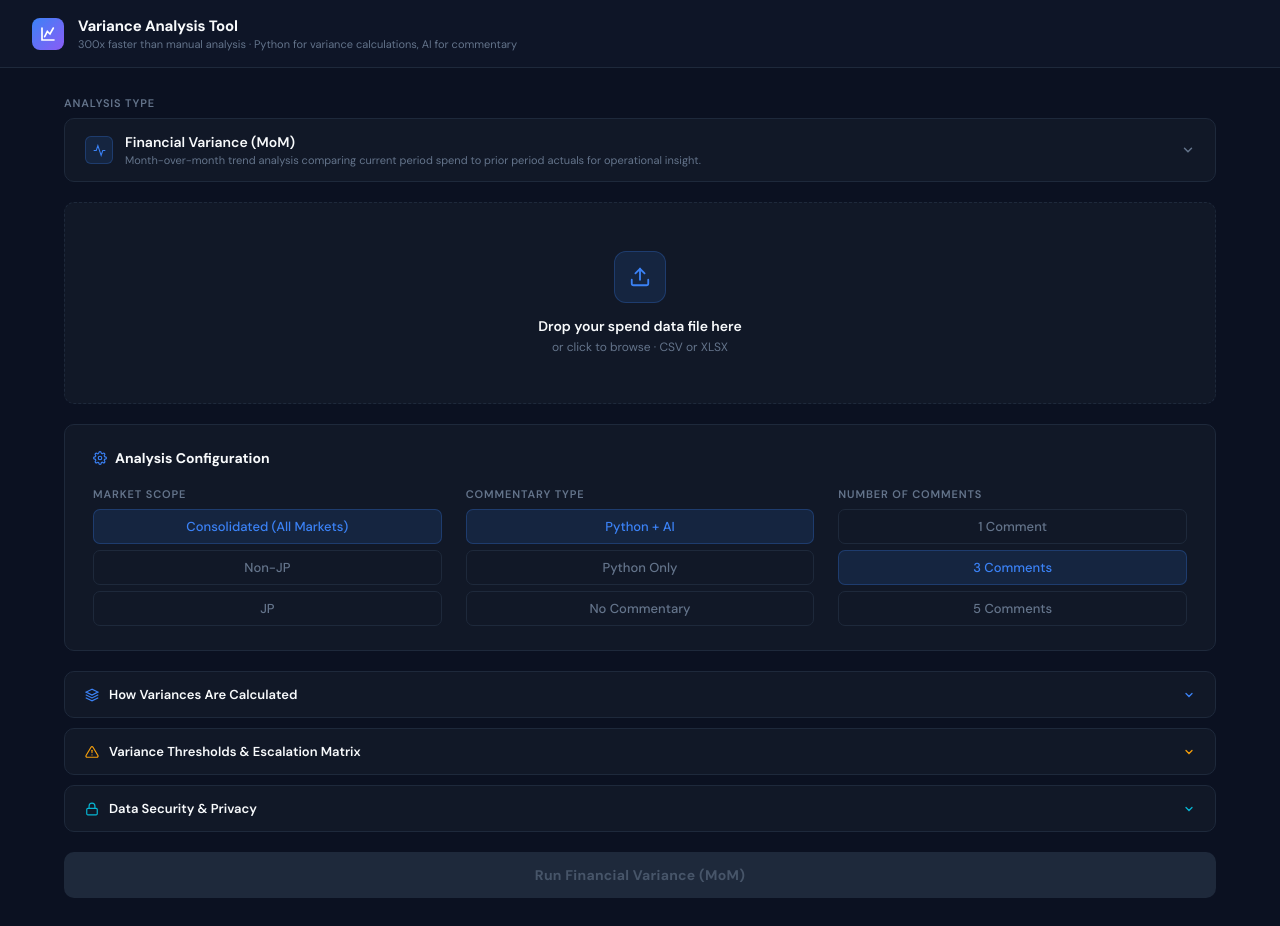
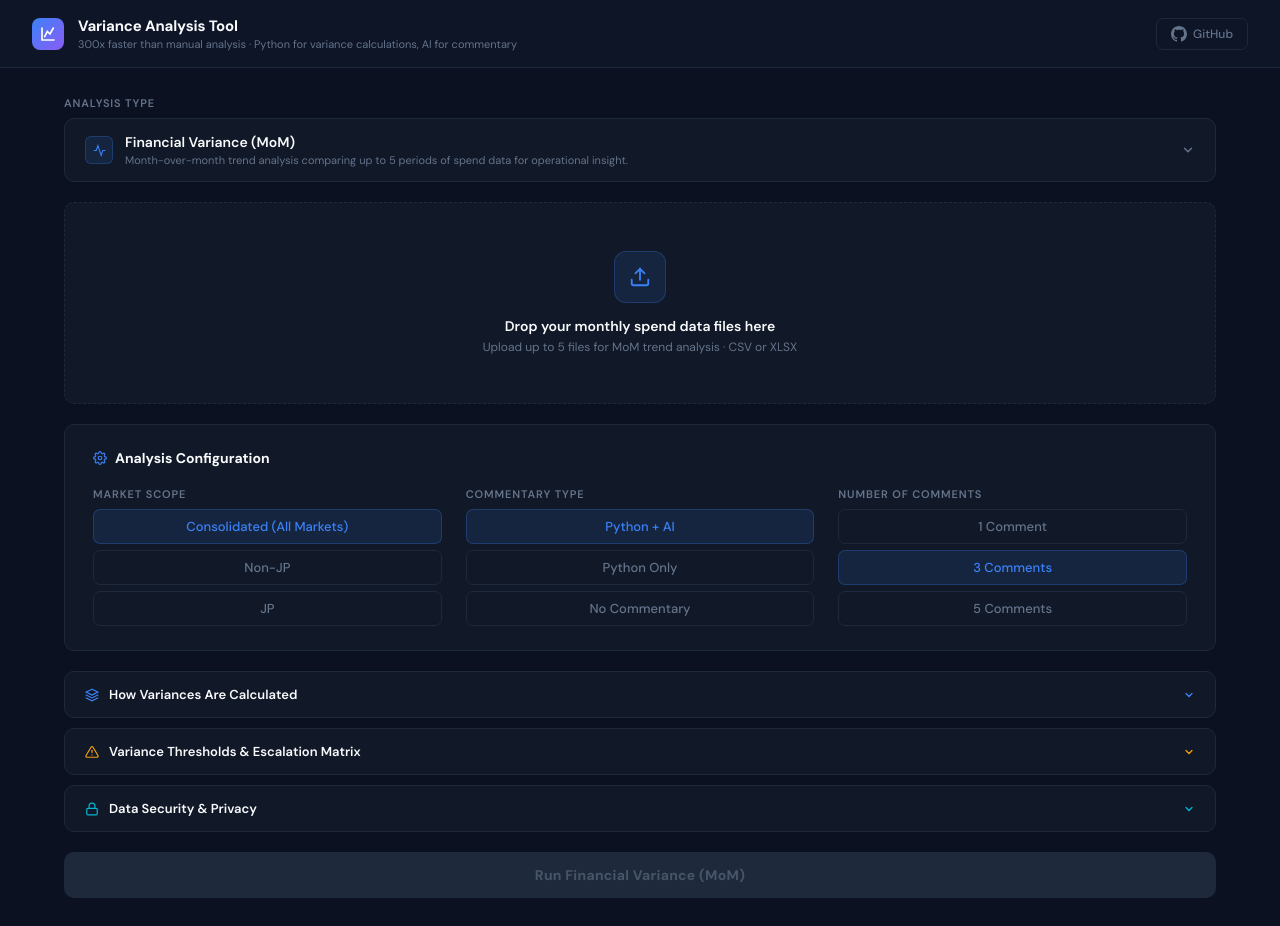
Before and after one commit to dhakshanayashwanth/variance-analysis-tool, a React (Vite) app: page / in a window 1280 px wide. Built offline with nearby package versions, Linux system fonts and the light colour scheme.

Commit message:
Update App.jsx

```diff
--- a/src/App.jsx
+++ b/src/App.jsx
@@ -9,7 +9,7 @@ import { useState, useRef, useCallback } from "react";
 const analysisTypes = {
   accounting: {
     label: "Accounting Variance",
-    description: "Compares actual spend against budgeted/standard costs using GAAP-aligned cost accounting methodology.",
+    description: "Compares actual spend against budgeted/standard costs using GAAP-aligned cost accounting methodology. Single file input.",
     formula: "Variance = Actual Cost − Budgeted (Standard) Cost",
     interpretation: "A positive variance indicates over-budget (unfavorable); a negative variance indicates under-budget (favorable).",
     thresholds: [
@@ -29,7 +29,7 @@ const analysisTypes = {
   },
   finance: {
     label: "Financial Variance (MoM)",
-    description: "Month-over-month trend analysis comparing current period spend to prior period actuals for operational insight.",
+    description: "Month-over-month trend analysis comparing up to 5 periods of spend data for operational insight.",
     formula: "Variance = Current Month Actual − Prior Month Actual",
     interpretation: "Identifies spend trajectory and anomalies. Positive = spend increase; Negative = spend decrease.",
     thresholds: [
@@ -369,7 +369,7 @@ function DriverGroup({ category, drivers, groupTotal }) {
 export default function VarianceAnalysisTool() {
   const [analysisType, setAnalysisType] = useState("finance");
   const [typeDropdownOpen, setTypeDropdownOpen] = useState(false);
-  const [file, setFile] = useState(null);
+  const [files, setFiles] = useState([]);
   const [dragging, setDragging] = useState(false);
   const [market, setMarket] = useState("all");
   const [commentary, setCommentary] = useState("ai");
@@ -381,17 +381,34 @@ export default function VarianceAnalysisTool() {
   const dropdownRef = useRef(null);
 
   const currentType = analysisTypes[analysisType];
+  const isMultiFile = analysisType === "finance";
+  const maxFiles = isMultiFile ? 5 : 1;
+  const hasFiles = files.length > 0;
+  const canAddMore = files.length < maxFiles;
+
+  const isValidFile = (f) => f && (f.name.endsWith(".csv") || f.name.endsWith(".xlsx"));
+
+  const addFiles = useCallback((newFiles) => {
+    const valid = Array.from(newFiles).filter(isValidFile);
+    setFiles((prev) => {
+      const combined = [...prev, ...valid];
+      return combined.slice(0, maxFiles);
+    });
+  }, [maxFiles]);
+
+  const removeFile = (index) => {
+    setFiles((prev) => prev.filter((_, i) => i !== index));
+  };
 
   const handleDrop = useCallback((e) => {
     e.preventDefault();
     setDragging(false);
-    const f = e.dataTransfer.files[0];
-    if (f && (f.name.endsWith(".csv") || f.name.endsWith(".xlsx"))) setFile(f);
-  }, []);
+    addFiles(e.dataTransfer.files);
+  }, [addFiles]);
 
   const handleFile = (e) => {
-    const f = e.target.files[0];
-    if (f) setFile(f);
+    addFiles(e.target.files);
+    e.target.value = "";
   };
 
   const runAnalysis = () => {
@@ -415,6 +432,7 @@ export default function VarianceAnalysisTool() {
           market: marketFilter,
           commentaryType: commentary,
           analysisType: analysisType,
+          files: [...files],
         });
         setAnalyzing(false);
       }
@@ -464,6 +482,23 @@ export default function VarianceAnalysisTool() {
             <div style={{ fontSize: 11, color: t.textDim, marginTop: 1 }}>300x faster than manual analysis · Python for variance calculations, AI for commentary</div>
           </div>
         </div>
+        <a
+          href="https://github.com/dhakshanayashwanth/variance-analysis-tool/tree/main"
+          target="_blank"
+          rel="noopener noreferrer"
+          style={{
+            display: "flex", alignItems: "center", gap: 6,
+            fontSize: 12, fontWeight: 500, color: t.textDim,
+            textDecoration: "none", padding: "7px 14px", borderRadius: 7,
+            border: `1px solid ${t.cardBorder}`, background: "transparent",
+            transition: "all 0.15s",
+          }}
+          onMouseEnter={(e) => { e.currentTarget.style.borderColor = t.accentBorder; e.currentTarget.style.color = t.white; }}
+          onMouseLeave={(e) => { e.currentTarget.style.borderColor = t.cardBorder; e.currentTarget.style.color = t.textDim; }}
+        >
+          <svg width="16" height="16" viewBox="0 0 24 24" fill="currentColor"><path d="M12 0c-6.626 0-12 5.373-12 12 0 5.302 3.438 9.8 8.207 11.387.599.111.793-.261.793-.577v-2.234c-3.338.726-4.033-1.416-4.033-1.416-.546-1.387-1.333-1.756-1.333-1.756-1.089-.745.083-.729.083-.729 1.205.084 1.839 1.237 1.839 1.237 1.07 1.834 2.807 1.304 3.492.997.107-.775.418-1.305.762-1.604-2.665-.305-5.467-1.334-5.467-5.931 0-1.311.469-2.381 1.236-3.221-.124-.303-.535-1.524.117-3.176 0 0 1.008-.322 3.301 1.23.957-.266 1.983-.399 3.003-.404 1.02.005 2.047.138 3.006.404 2.291-1.552 3.297-1.23 3.297-1.23.653 1.653.242 2.874.118 3.176.77.84 1.235 1.911 1.235 3.221 0 4.609-2.807 5.624-5.479 5.921.43.372.823 1.102.823 2.222v3.293c0 .319.192.694.801.576 4.765-1.589 8.199-6.086 8.199-11.386 0-6.627-5.373-12-12-12z"/></svg>
+          GitHub
+        </a>
       </div>
 
       <div style={{ maxWidth: 1200, margin: "0 auto", padding: "28px 24px" }}>
@@ -527,7 +562,7 @@ export default function VarianceAnalysisTool() {
                 {Object.entries(analysisTypes).map(([key, val]) => (
                   <button
                     key={key}
-                    onClick={() => { setAnalysisType(key); setTypeDropdownOpen(false); }}
+                    onClick={() => { setAnalysisType(key); setTypeDropdownOpen(false); setFiles([]); }}
                     style={{
                       width: "100%", padding: "14px 20px",
                       background: analysisType === key ? "rgba(59,130,246,0.06)" : "transparent",
@@ -576,37 +611,100 @@ export default function VarianceAnalysisTool() {
               onDragOver={(e) => { e.preventDefault(); setDragging(true); }}
               onDragLeave={() => setDragging(false)}
               onDrop={handleDrop}
-              onClick={() => fileRef.current?.click()}
+              onClick={() => canAddMore && fileRef.current?.click()}
               style={{
                 ...sCard,
-                padding: file ? "20px 28px" : "48px 28px",
+                padding: hasFiles ? "20px 28px" : "48px 28px",
                 textAlign: "center",
-                cursor: "pointer",
-                borderStyle: file ? "solid" : "dashed",
-                borderColor: dragging ? t.accent : file ? t.greenBorder : t.cardBorder,
-                background: dragging ? t.accentDim : file ? t.greenDim : t.card,
+                cursor: canAddMore ? "pointer" : "default",
+                borderStyle: hasFiles && !canAddMore ? "solid" : "dashed",
+                borderColor: dragging ? t.accent : (hasFiles && !canAddMore) ? t.greenBorder : t.cardBorder,
+                background: dragging ? t.accentDim : (hasFiles && !canAddMore) ? t.greenDim : t.card,
                 transition: "all 0.2s",
               }}
             >
-              <input ref={fileRef} type="file" accept=".csv,.xlsx" onChange={handleFile} style={{ display: "none" }} />
-              {file ? (
-                <div style={{ display: "flex", alignItems: "center", justifyContent: "center", gap: 12 }}>
-                  <div style={{ width: 36, height: 36, borderRadius: 8, background: t.greenDim, border: `1px solid ${t.greenBorder}`, display: "flex", alignItems: "center", justifyContent: "center" }}>
-                    <svg width="16" height="16" viewBox="0 0 24 24" fill="none" stroke={t.green} strokeWidth="2.5" strokeLinecap="round"><path d="M20 6L9 17l-5-5"/></svg>
+              <input ref={fileRef} type="file" accept=".csv,.xlsx" multiple={isMultiFile} onChange={handleFile} style={{ display: "none" }} />
+              {hasFiles ? (
+                <div style={{ display: "flex", flexDirection: "column", gap: 10 }}>
+                  {/* File header */}
+                  <div style={{ display: "flex", alignItems: "center", justifyContent: "space-between", marginBottom: files.length > 1 ? 4 : 0 }}>
+                    <div style={{ display: "flex", alignItems: "center", gap: 8 }}>
+                      <div style={{ width: 28, height: 28, borderRadius: 6, background: t.greenDim, border: `1px solid ${t.greenBorder}`, display: "flex", alignItems: "center", justifyContent: "center" }}>
+                        <svg width="13" height="13" viewBox="0 0 24 24" fill="none" stroke={t.green} strokeWidth="2.5" strokeLinecap="round"><path d="M20 6L9 17l-5-5"/></svg>
+                      </div>
+                      <span style={{ fontSize: 13, fontWeight: 600, color: t.white }}>
+                        {files.length} {files.length === 1 ? "file" : "files"} selected
+                      </span>
+                      {isMultiFile && (
+                        <span style={{ fontSize: 10, padding: "2px 8px", borderRadius: 10, background: t.accentDim, border: `1px solid ${t.accentBorder}`, color: t.accent, fontWeight: 600 }}>
+                          {files.length} / {maxFiles}
+                        </span>
+                      )}
+                    </div>
+                    {canAddMore && (
+                      <button
+                        onClick={(e) => { e.stopPropagation(); fileRef.current?.click(); }}
+                        style={{
+                          padding: "5px 12px", borderRadius: 6, fontSize: 11, fontWeight: 600,
+                          background: t.accentDim, border: `1px solid ${t.accentBorder}`, color: t.accent,
+                          cursor: "pointer", fontFamily: "inherit",
+                        }}
+                      >
+                        + Add File
+                      </button>
+                    )}
                   </div>
-                  <div style={{ textAlign: "left" }}>
-                    <div style={{ fontSize: 14, fontWeight: 600, color: t.white }}>{file.name}</div>
-                    <div style={{ fontSize: 11, color: t.textDim, marginTop: 2 }}>{(file.size / 1024).toFixed(1)} KB · Ready for analysis</div>
-                  </div>
-                  <button onClick={(e) => { e.stopPropagation(); setFile(null); }} style={{ marginLeft: 12, background: "transparent", border: "none", color: t.textDim, cursor: "pointer", fontSize: 18, fontFamily: "inherit" }}>×</button>
+                  {/* File list */}
+                  {files.map((f, i) => {
+                    const monthLabels = ["Month 1 (Oldest)", "Month 2", "Month 3", "Month 4", "Month 5 (Current)"];
+                    const label = isMultiFile ? monthLabels[i] || `Month ${i + 1}` : null;
+                    return (
+                      <div key={i} style={{
+                        display: "flex", alignItems: "center", justifyContent: "space-between",
+                        padding: "8px 14px", borderRadius: 7,
+                        background: "rgba(255,255,255,0.02)", border: `1px solid ${t.divider}`,
+                      }}>
+                        <div style={{ display: "flex", alignItems: "center", gap: 10 }}>
+                          <svg width="14" height="14" viewBox="0 0 24 24" fill="none" stroke={t.textDim} strokeWidth="2" strokeLinecap="round">
+                            <path d="M14 2H6a2 2 0 00-2 2v16a2 2 0 002 2h12a2 2 0 002-2V8z"/><polyline points="14 2 14 8 20 8"/>
+                          </svg>
+                          <div style={{ textAlign: "left" }}>
+                            <div style={{ fontSize: 12, fontWeight: 500, color: t.white }}>{f.name}</div>
+                            <div style={{ fontSize: 10, color: t.textDim, marginTop: 1 }}>
+                              {(f.size / 1024).toFixed(1)} KB
+                              {label && <span> · {label}</span>}
+                            </div>
+                          </div>
+                        </div>
+                        <button
+                          onClick={(e) => { e.stopPropagation(); removeFile(i); }}
+                          style={{ background: "transparent", border: "none", color: t.textDim, cursor: "pointer", fontSize: 16, fontFamily: "inherit", padding: "2px 6px", borderRadius: 4 }}
+                          onMouseEnter={(e) => e.currentTarget.style.color = t.red}
+                          onMouseLeave={(e) => e.currentTarget.style.color = t.textDim}
+                        >×</button>
+                      </div>
+                    );
+                  })}
+                  {isMultiFile && canAddMore && (
+                    <div style={{ fontSize: 11, color: t.textDim, marginTop: 2 }}>
+                      Upload up to {maxFiles} monthly files for trend comparison · Drop files or click "Add File"
+                    </div>
+                  )}
                 </div>
               ) : (
                 <>
                   <div style={{ width: 52, height: 52, borderRadius: 12, background: t.accentDim, border: `1px solid ${t.accentBorder}`, display: "flex", alignItems: "center", justifyContent: "center", margin: "0 auto 14px" }}>
                     <svg width="22" height="22" viewBox="0 0 24 24" fill="none" stroke={t.accent} strokeWidth="2" strokeLinecap="round"><path d="M21 15v4a2 2 0 01-2 2H5a2 2 0 01-2-2v-4"/><polyline points="17 8 12 3 7 8"/><line x1="12" y1="3" x2="12" y2="15"/></svg>
                   </div>
-                  <div style={{ fontSize: 14, fontWeight: 600, color: t.white, marginBottom: 4 }}>Drop your spend data file here</div>
-                  <div style={{ fontSize: 12, color: t.textDim }}>or click to browse · CSV or XLSX</div>
+                  <div style={{ fontSize: 14, fontWeight: 600, color: t.white, marginBottom: 4 }}>
+                    {isMultiFile ? "Drop your monthly spend data files here" : "Drop your spend data file here"}
+                  </div>
+                  <div style={{ fontSize: 12, color: t.textDim }}>
+                    {isMultiFile
+                      ? `Upload up to ${maxFiles} files for MoM trend analysis · CSV or XLSX`
+                      : "or click to browse · CSV or XLSX"
+                    }
+                  </div>
                 </>
               )}
             </div>
@@ -843,24 +941,24 @@ export default function VarianceAnalysisTool() {
             {/* ═══ Run Button ═══ */}
             <button
               onClick={runAnalysis}
-              disabled={!file || analyzing}
+              disabled={!hasFiles || analyzing}
               style={{
                 width: "100%",
                 padding: "14px",
                 borderRadius: 10,
                 border: "none",
-                background: file && !analyzing ? `linear-gradient(135deg, ${t.accent}, ${t.purple})` : t.cardBorder,
-                color: file && !analyzing ? "#fff" : t.textMuted,
+                background: hasFiles && !analyzing ? `linear-gradient(135deg, ${t.accent}, ${t.purple})` : t.cardBorder,
+                color: hasFiles && !analyzing ? "#fff" : t.textMuted,
                 fontSize: 14,
                 fontWeight: 700,
-                cursor: file && !analyzing ? "pointer" : "not-allowed",
+                cursor: hasFiles && !analyzing ? "pointer" : "not-allowed",
                 fontFamily: "inherit",
                 letterSpacing: "0.02em",
                 transition: "all 0.2s",
-                boxShadow: file && !analyzing ? "0 4px 24px rgba(59,130,246,0.25)" : "none",
+                boxShadow: hasFiles && !analyzing ? "0 4px 24px rgba(59,130,246,0.25)" : "none",
               }}
             >
-              {analyzing ? "Analyzing..." : `Run ${currentType.label}`}
+              {analyzing ? "Analyzing..." : `Run ${currentType.label}${isMultiFile && files.length > 1 ? ` (${files.length} files)` : ""}`}
             </button>
 
             {/* Progress Bar */}
@@ -898,11 +996,13 @@ export default function VarianceAnalysisTool() {
                     border: `1px solid ${results.analysisType === "accounting" ? t.amberBorder : t.accentBorder}`,
                     textTransform: "uppercase", letterSpacing: "0.04em",
                   }}>{resType.label}</span>
-                  <span style={{ fontSize: 12, color: t.textDim }}>{marketLabel} · {file?.name} · {new Date().toLocaleDateString("en-US", { month: "short", day: "numeric", year: "numeric" })}</span>
+                  <span style={{ fontSize: 12, color: t.textDim }}>
+                    {marketLabel} · {results.files?.length > 1 ? `${results.files.length} files` : results.files?.[0]?.name || "—"} · {new Date().toLocaleDateString("en-US", { month: "short", day: "numeric", year: "numeric" })}
+                  </span>
                 </div>
               </div>
               <button
-                onClick={() => { setResults(null); setFile(null); }}
+                onClick={() => { setResults(null); setFiles([]); }}
                 style={{ padding: "8px 18px", borderRadius: 7, border: `1px solid ${t.cardBorder}`, background: "transparent", color: t.text, fontSize: 12, fontWeight: 500, cursor: "pointer", fontFamily: "inherit" }}
               >
                 ← New Analysis
@@ -1132,8 +1232,27 @@ export default function VarianceAnalysisTool() {
             )}
 
             {/* Footer */}
-            <div style={{ textAlign: "center", padding: "8px 0 16px", fontSize: 11, color: t.textMuted }}>
-              Generated {new Date().toLocaleString()} · {resType.label} · {marketLabel}
+            <div style={{ textAlign: "center", padding: "8px 0 16px" }}>
+              <div style={{ fontSize: 11, color: t.textMuted, marginBottom: 8 }}>
+                Generated {new Date().toLocaleString()} · {resType.label} · {marketLabel}
+              </div>
+              <a
+                href="https://github.com/dhakshanayashwanth/variance-analysis-tool/tree/main"
+                target="_blank"
+                rel="noopener noreferrer"
+                style={{
+                  display: "inline-flex", alignItems: "center", gap: 6,
+                  fontSize: 11, fontWeight: 500, color: t.textDim,
+                  textDecoration: "none", padding: "5px 12px", borderRadius: 6,
+                  border: `1px solid ${t.divider}`, background: "rgba(255,255,255,0.02)",
+                  transition: "all 0.15s",
+                }}
+                onMouseEnter={(e) => { e.currentTarget.style.borderColor = t.accentBorder; e.currentTarget.style.color = t.accent; }}
+                onMouseLeave={(e) => { e.currentTarget.style.borderColor = t.divider; e.currentTarget.style.color = t.textDim; }}
+              >
+                <svg width="14" height="14" viewBox="0 0 24 24" fill="currentColor"><path d="M12 0c-6.626 0-12 5.373-12 12 0 5.302 3.438 9.8 8.207 11.387.599.111.793-.261.793-.577v-2.234c-3.338.726-4.033-1.416-4.033-1.416-.546-1.387-1.333-1.756-1.333-1.756-1.089-.745.083-.729.083-.729 1.205.084 1.839 1.237 1.839 1.237 1.07 1.834 2.807 1.304 3.492.997.107-.775.418-1.305.762-1.604-2.665-.305-5.467-1.334-5.467-5.931 0-1.311.469-2.381 1.236-3.221-.124-.303-.535-1.524.117-3.176 0 0 1.008-.322 3.301 1.23.957-.266 1.983-.399 3.003-.404 1.02.005 2.047.138 3.006.404 2.291-1.552 3.297-1.23 3.297-1.23.653 1.653.242 2.874.118 3.176.77.84 1.235 1.911 1.235 3.221 0 4.609-2.807 5.624-5.479 5.921.43.372.823 1.102.823 2.222v3.293c0 .319.192.694.801.576 4.765-1.589 8.199-6.086 8.199-11.386 0-6.627-5.373-12-12-12z"/></svg>
+                View on GitHub
+              </a>
             </div>
           </div>
         )}
```
